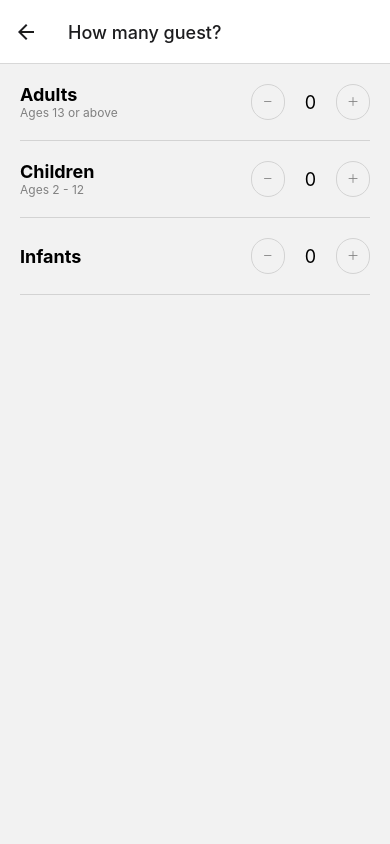
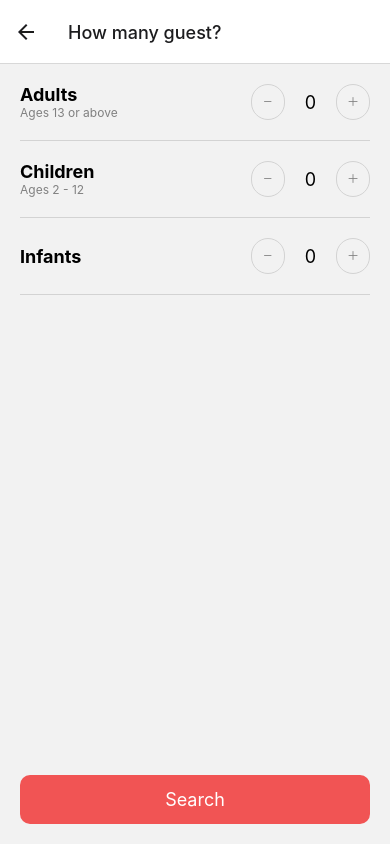
Before and after one commit to chrismar303/air, a React Native app: screen /Guests in a window 390 px wide. Built offline with nearby package versions, Linux system fonts and the light colour scheme.

Commit message:
Guest Screen search button

```diff
--- a/src/screens/Guests/index.jsx
+++ b/src/screens/Guests/index.jsx
@@ -1,16 +1,19 @@
 import React from 'react'
-import { View } from 'react-native'
+import { View, Text, Pressable } from 'react-native'
 import GuestRow from './GuestRow'
 import styles from './styles'
 
 const GuestsScreen = props => {
   return (
-    <View>
-      <View style={styles.rows}>
+    <View style={styles.guestContainer}>
+      <View>
         <GuestRow type="Adults" caption="Ages 13 or above" style={styles.row}/>
         <GuestRow type="Children" caption="Ages 2 - 12" style={styles.row}/>
         <GuestRow type="Infants" style={styles.row}/>
       </View>
+      <Pressable style={styles.searchButton}>
+        <Text style={styles.searchButtonText}>Search</Text>
+      </Pressable>
     </View>
   )
 }
--- a/src/screens/Home/index.jsx
+++ b/src/screens/Home/index.jsx
@@ -2,11 +2,9 @@
 import { View, Text, ImageBackground, Pressable } from 'react-native'
 import styles from '@/screens/Home/styles.js'
 import Fontisto from 'react-native-vector-icons/Fontisto'
-import { useNavigation } from '@react-navigation/core'
 const image = require('@/assets/images/israel.jpg')
 
 const HomeScreen = props => {
-  const navigation = useNavigation()
 
   return (
     <View style={styles.container}>
@@ -17,7 +15,6 @@
       >
         <Pressable
           style={styles.searchButton}
-          onPress={() => navigation.navigate('Search')}
         >
           <Fontisto name="search" size={25} color={"#F15454"} />
           <Text style={styles.searchButtonText}>Where to next traveler!</Text>
```
